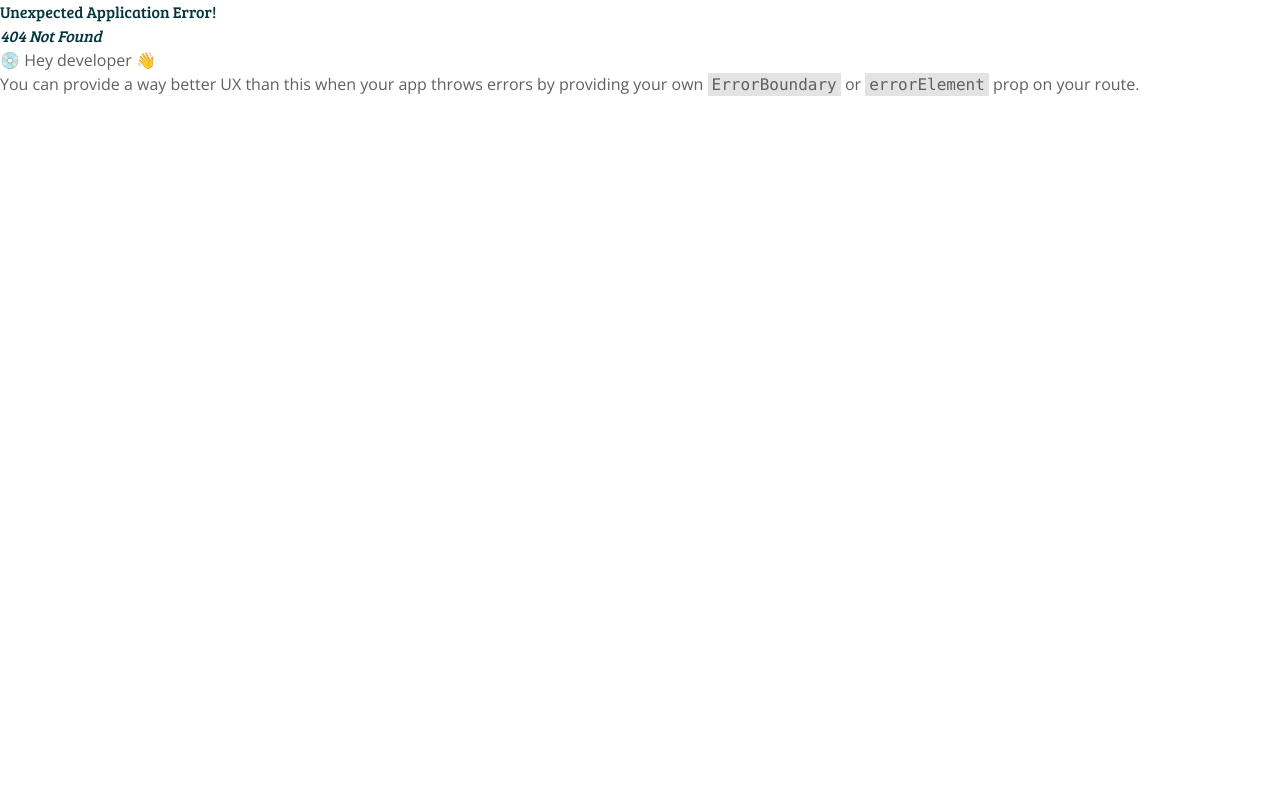
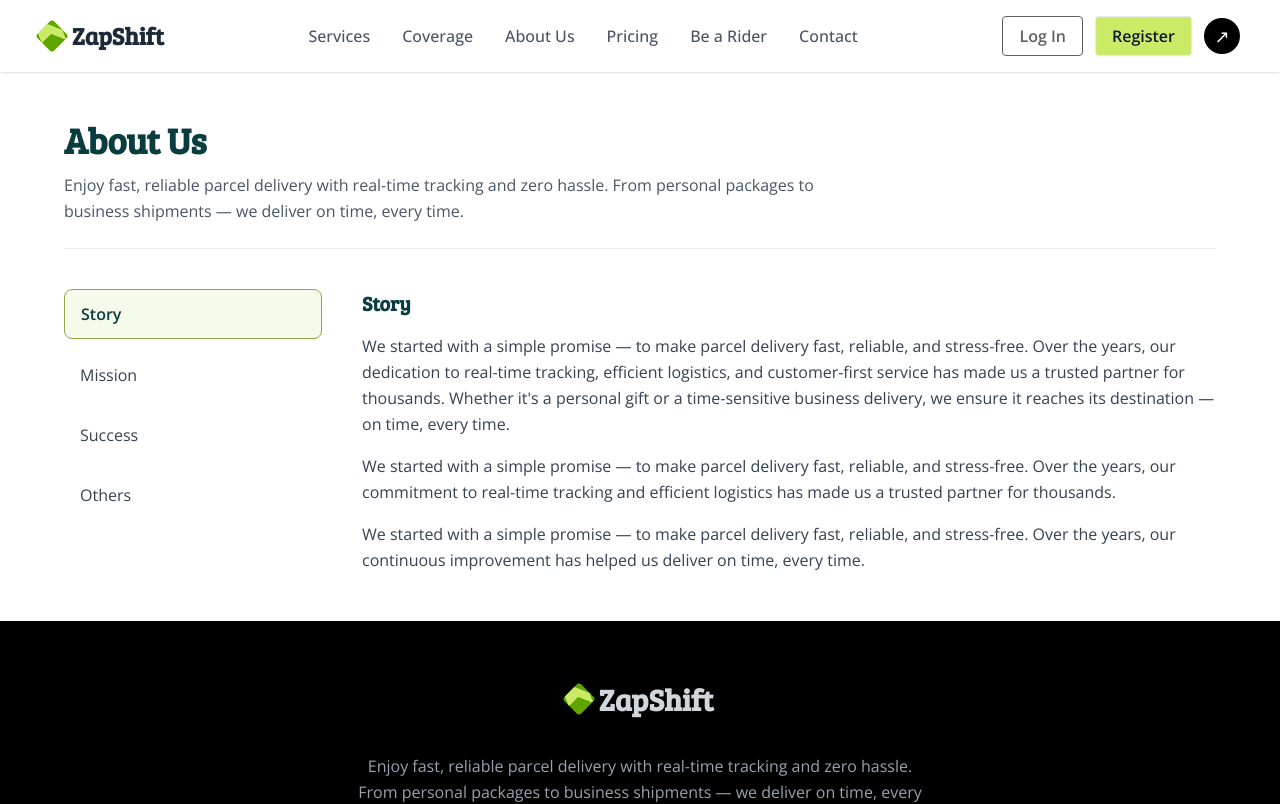
Before and after one commit to ziaul-hoque4820/zap-shift-client, a React (Vite) app: page /about in a window 1280 px wide. Before the commit this address had no page. Shown: the top 804 px of the page. Built offline with nearby package versions, Linux system fonts and the light colour scheme.

Commit message:
AboutUs Section design done

```diff
--- /dev/null
+++ b/src/pages/about/AboutUs.jsx
@@ -0,0 +1,127 @@
+import React, { useState } from "react";
+
+const TABS = [
+    {
+        id: "story",
+        label: "Story",
+        content: `
+We started with a simple promise — to make parcel delivery fast, reliable, and stress-free.
+Over the years, our dedication to real-time tracking, efficient logistics, and customer-first
+service has made us a trusted partner for thousands. Whether it's a personal gift or a
+time-sensitive business delivery, we ensure it reaches its destination — on time, every time.
+`.trim(),
+    },
+    {
+        id: "mission",
+        label: "Mission",
+        content: `
+Our mission is to simplify logistics so people and businesses can focus on what matters most.
+We continuously invest in smarter routes, better tracking, and friendly support to make delivery
+hassle-free for customers across regions.
+`.trim(),
+    },
+    {
+        id: "success",
+        label: "Success",
+        content: `
+Years of steady growth and thousands of delivered parcels are a testament to our approach:
+clear communication, rapid response, and reliable fulfillment. We celebrate every successful
+delivery and every lesson that helped us improve.
+`.trim(),
+    },
+    {
+        id: "others",
+        label: "Others",
+        content: `
+Our team is made up of logistics experts, engineers, and customer champions — all working
+together to make delivery simpler. We also partner with local hubs and couriers to reach
+more places, faster.
+`.trim(),
+    },
+];
+
+export default function AboutUs() {
+    const [active, setActive] = useState("story");
+    const activeTab = TABS.find((t) => t.id === active) || TABS[0];
+
+    return (
+        <section className="bg-white py-12 px-4 sm:px-6 lg:px-8">
+            <div className="max-w-6xl mx-auto">
+
+                {/* Heading */}
+                <div className="text-center md:text-left">
+                    <h2 className="text-4xl font-extrabold text-[#0A3D3F]">
+                        About Us
+                    </h2>
+                    <p className="mt-3 text-gray-600 max-w-3xl leading-relaxed">
+                        Enjoy fast, reliable parcel delivery with real-time tracking and zero hassle.
+                        From personal packages to business shipments — we deliver on time, every time.
+                    </p>
+                    <div className="mt-6 border-t border-gray-200" />
+                </div>
+
+                {/* Tabs + Content Layout */}
+                <div className="mt-10 grid grid-cols-1 md:grid-cols-4 gap-10">
+
+                    {/* Tabs */}
+                    <nav className="md:col-span-1">
+                        <ul className="flex md:flex-col gap-3 overflow-x-auto pb-2">
+                            {TABS.map((tab) => {
+                                const isActive = tab.id === active;
+
+                                return (
+                                    <li key={tab.id} className="flex-1 md:flex-none">
+                                        <button
+                                            onClick={() => setActive(tab.id)}
+                                            className={`w-full px-4 py-3 rounded-lg transition text-left whitespace-nowrap
+                                            ${isActive
+                                                    ? "bg-[#F4FBEB] border border-[#8FA748] text-[#0A3D3F] font-semibold"
+                                                    : "bg-white text-gray-700 hover:bg-gray-50"
+                                                }`}
+                                        >
+                                            {tab.label}
+                                        </button>
+                                    </li>
+                                );
+                            })}
+                        </ul>
+                    </nav>
+
+                    {/* Content */}
+                    <div className="md:col-span-3">
+                        <div className="bg-white p-2 sm:p-4 md:p-0">
+                            <h3 className="text-xl font-semibold text-[#0A3D3F]">
+                                {activeTab.label}
+                            </h3>
+
+                            {activeTab.content
+                                .split("\n\n")
+                                .map((para, idx) => (
+                                    <p key={idx} className="mt-4 text-gray-700 leading-relaxed">
+                                        {para}
+                                    </p>
+                                ))}
+
+                            {/* Extra repeated story text (as screenshot reference) */}
+                            {activeTab.id === "story" && (
+                                <>
+                                    <p className="mt-4 text-gray-700 leading-relaxed">
+                                        We started with a simple promise — to make parcel delivery fast, reliable,
+                                        and stress-free. Over the years, our commitment to real-time tracking and
+                                        efficient logistics has made us a trusted partner for thousands.
+                                    </p>
+
+                                    <p className="mt-4 text-gray-700 leading-relaxed">
+                                        We started with a simple promise — to make parcel delivery fast, reliable,
+                                        and stress-free. Over the years, our continuous improvement has helped us
+                                        deliver on time, every time.
+                                    </p>
+                                </>
+                            )}
+                        </div>
+                    </div>
+                </div>
+            </div>
+        </section>
+    );
+}
--- a/src/router/router.jsx
+++ b/src/router/router.jsx
@@ -9,6 +9,7 @@ import VerifyPassword from "../pages/authentications/VerifyPassword";
 import ResetPassword from "../pages/authentications/ResetPassword";
 import RiderRegister from "../pages/rider-register/RiderRegister";
 import Price from "../pages/price/Price";
+import AboutUs from "../pages/about/AboutUs";
 
 const router = createBrowserRouter([
     {
@@ -26,6 +27,10 @@ const router = createBrowserRouter([
             {
                 path: 'pricing',
                 Component: Price
+            },
+            {
+                path: 'about',
+                Component: AboutUs
             },
         ]
     },
```
